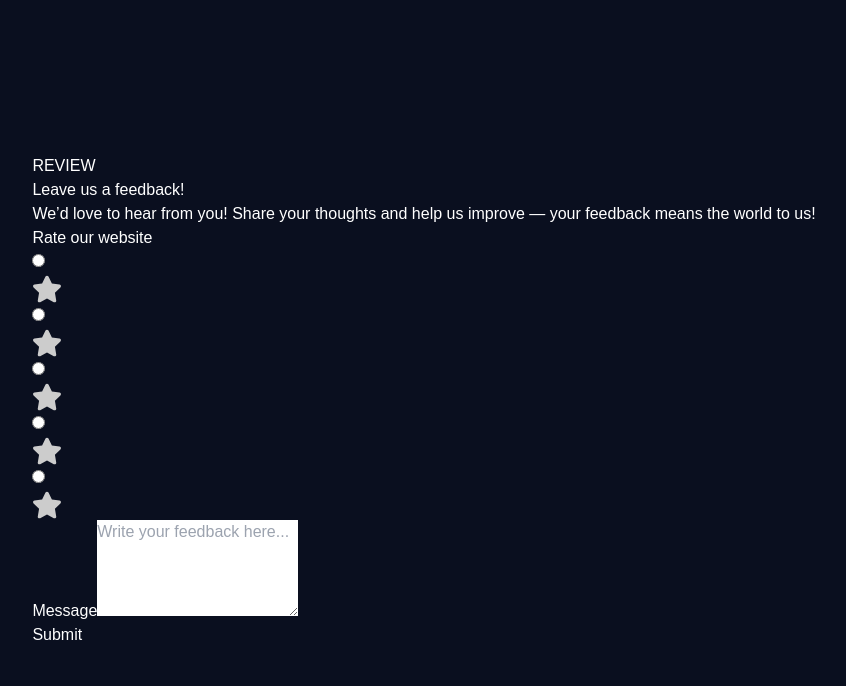
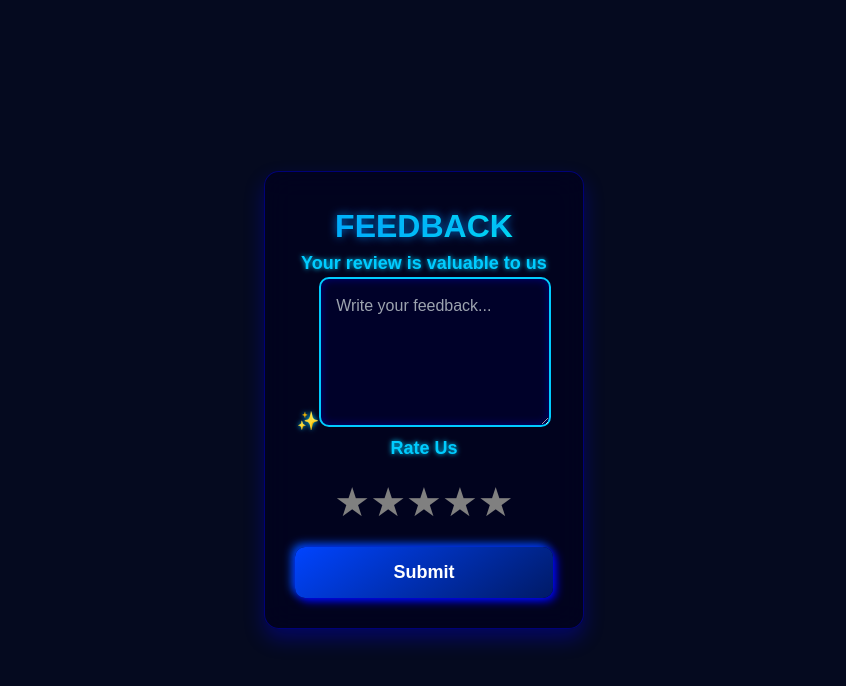
Before and after one commit to Vaish-011/NoteXpress, a React (Create React App) app in the folder Frontend/fe/: page /feedback in a window 1280 px wide. Shown: the top 686 px of the page, without its empty margins (216-1062 px from the left). Built offline with nearby package versions, Linux system fonts and the light colour scheme.

Commit message:
"Done Feedback UI"

```diff
--- /dev/null
+++ b/Frontend/fe/src/components/Feedback/Feedback.css
@@ -0,0 +1,100 @@
+/* 3D Glassmorphic Feedback Container */
+.feedback-container {
+    width: 50vw;
+    max-width: 50%;
+    height: auto;
+    margin: 50px auto;
+    padding: 30px;
+    background: rgba(0, 0, 30, 0.7); /* Dark blue glass effect */
+    backdrop-filter: blur(15px);
+    border-radius: 15px;
+    box-shadow: 0px 10px 20px rgba(0, 0, 255, 0.3); /* Blue glow */
+    text-align: center;
+    border: 1px solid rgba(0, 0, 255, 0.4);
+}
+
+@import url('https://fonts.googleapis.com/css2?family=Orbitron:wght@600&display=swap');
+/* Bold, Bigger, Neon Feedback Heading */
+.feedback-heading {
+    font-family: 'Orbitron', sans-serif;
+    font-size: 2rem;
+    text-transform: uppercase;
+    font-weight: bold;
+    background: linear-gradient(45deg, #00aaff, #00ffea);
+    -webkit-background-clip: text;
+    -webkit-text-fill-color: transparent;
+    text-shadow: 0 0 10px rgba(0, 140, 255, 0.8);
+}
+
+/* Centers all elements */
+.feedback-content {
+    display: flex;
+    flex-direction: column;
+    align-items: center;
+    gap: 15px;
+    margin-top: 15px;
+}
+
+/* Message Input with Neon Border */
+.feedback-message {
+    width: 90%;
+    height: 150px; /* Bigger textarea */
+    padding: 15px;
+    border-radius: 10px;
+    border: 2px solid #00ccff;
+    font-size: 16px;
+    outline: none;
+    resize: vertical;
+    background-color: rgba(0, 0, 50, 0.6); /* Dark blue transparent */
+    color: white; /* White text */
+    box-shadow: inset 0 0 10px rgba(0, 0, 255, 0.4);
+    transition: all 0.3s ease-in-out;
+}
+
+.feedback-message:focus {
+    border-color: #0088ff;
+    box-shadow: 0 0 15px #00ccff;
+}
+
+/* Rate Us Label */
+.feedback-label {
+    font-size: 18px;
+    font-weight: bold;
+    color: #00ccff;
+    text-align: center;
+    text-shadow: 0 0 5px #00ccff;
+}
+
+/* Stars Centered */
+.feedback-stars-container {
+    display: flex;
+    justify-content: center;
+    width: 100%;
+    margin-top: 10px;
+}
+
+/* Submit Button with 3D Effect */
+.feedback-button {
+    width: 100%;
+    padding: 12px;
+    background: linear-gradient(145deg, #0044ff, #001a66); /* Deep blue gradient */
+    color: white;
+    font-size: 18px;
+    font-weight: bold;
+    border: none;
+    border-radius: 10px;
+    cursor: pointer;
+    margin-top: 15px;
+    box-shadow: 3px 3px 10px #0000ff, -3px -3px 10px #0055ff;
+    transition: 0.3s ease;
+}
+
+.feedback-button:hover {
+    background: linear-gradient(145deg, #001a66, #0044ff);
+    box-shadow: 0 0 15px #00ccff;
+    transform: scale(1.05);
+}
+
+.feedback-button:active {
+    transform: scale(0.95);
+}
--- a/Frontend/fe/src/components/Feedback/Feedback.js
+++ b/Frontend/fe/src/components/Feedback/Feedback.js
@@ -1,101 +1,52 @@
 import React, { useState } from "react";
-import { FaStar } from "react-icons/fa";
+import ReactStars from "react-stars";
+import "./Feedback.css";
 
 const Feedback = () => {
-  const [rating, setRating] = useState(null);
-  const [hover, setHover] = useState(null);
+  const [rating, setRating] = useState(0);
   const [message, setMessage] = useState("");
+
+  const handleRatingChange = (newRating) => {
+    setRating(newRating);
+  };
 
   const handleSubmit = (e) => {
     e.preventDefault();
-
-    if (!rating || !message) {
-      alert("Please provide both a rating and a message.");
-      return;
-    }
-
-    alert("Feedback submitted successfully!");
-    setMessage(""); // Clear message after submission
-    setRating(null);
+    console.log("Feedback Submitted:", { rating, message });
+    alert("Thank you for your feedback!");
+    setMessage("");
+    setRating(0);
   };
 
   return (
-    <section>
-      <div className="bg-black text-white py-20">
-        <div className="container mx-auto flex flex-col md:flex-row my-6 md:my-24">
-          <div className="flex flex-col w-full lg:w-1/3 p-8">
-            <p className="ml-6 text-purple-500 text-lg uppercase tracking-loose">REVIEW</p>
-            <p className="text-3xl md:text-5xl my-4 leading-relaxed md:leading-snug">
-              Leave us a feedback!
-            </p>
-            <p className="text-sm md:text-base leading-snug text-gray-50 text-opacity-100">
-              We’d love to hear from you! Share your thoughts and help us improve — your feedback means the world to us!
-            </p>
-          </div>
-          <div className="flex flex-col w-full lg:w-2/3 justify-center">
-            <div className="container w-full px-4">
-              <div className="flex flex-wrap justify-center">
-                <div className="w-full lg:w-6/12 px-4">
-                  <div className="relative flex flex-col min-w-0 break-words w-full mb-6 shadow-lg rounded-lg bg-white">
-                    <div className="flex-auto p-5 lg:p-10">
-                      <h4 className="text-2xl mb-4 text-black font-semibold">Rate our website</h4>
-                      <form onSubmit={handleSubmit}>
-                        <div className="relative w-full mb-3 flex justify-center space-x-2">
-                          {[...Array(5)].map((_, index) => {
-                            const currentRating = index + 1;
-                            return (
-                              <label key={index}>
-                                <input
-                                  type="radio"
-                                  name="rating"
-                                  value={currentRating}
-                                  className="hidden"
-                                  onClick={() => setRating(currentRating)}
-                                />
-                                <FaStar
-                                  size={30}
-                                  className="cursor-pointer"
-                                  color={currentRating <= (hover || rating) ? "#fbbf24" : "#ccc"}
-                                  onMouseEnter={() => setHover(currentRating)}
-                                  onMouseLeave={() => setHover(null)}
-                                />
-                              </label>
-                            );
-                          })}
-                        </div>
-                        <div className="relative w-full mb-3">
-                          <label className="block uppercase text-gray-700 text-xs font-bold mb-2" htmlFor="message">
-                            Message
-                          </label>
+    <div className="feedback-container">
+      <h2 className="feedback-heading">Feedback</h2>
+      <form onSubmit={handleSubmit} className="feedback-form">
+        <label className="feedback-label">Your review is valuable to us ✨</label>
         <textarea
-                            maxLength="300"
-                            name="feedback"
-                            rows="4"
-                            className="border-0 px-3 py-3 bg-gray-300 placeholder-black text-gray-800 rounded text-sm shadow focus:outline-none w-full"
-                            placeholder="Write your feedback here..."
+           className="feedback-message"
+           placeholder="Write your feedback..."
            value={message}
            onChange={(e) => setMessage(e.target.value)}
-                            required
-                          ></textarea>
+/>
+
+    <div className="feedback-rating">
+  <label className="feedback-label">Rate Us</label>
+  <div className="feedback-stars-container">
+    <ReactStars
+      count={5}
+      size={40}
+      color2={"#ffd700"}
+      value={rating}
+      onChange={handleRatingChange}
+    />
   </div>
-                        <div className="text-center mt-6">
-                          <button
-                            className="bg-purple-600 text-black text-center mx-auto active:bg-yellow-400 text-sm font-bold uppercase px-6 py-3 rounded shadow hover:shadow-lg outline-none focus:outline-none"
-                            type="submit"
-                          >
-                            Submit
-                          </button>
 </div>
+
+
+        <button type="submit" className="feedback-button">Submit</button>
       </form>
     </div>
-                  </div>
-                </div>
-              </div>
-            </div>
-          </div>
-        </div>
-      </div>
-    </section>
   );
 };
 
--- a/Frontend/fe/src/components/Home/Home.css
+++ b/Frontend/fe/src/components/Home/Home.css
@@ -1,29 +1,77 @@
-/* Apply to entire page */
+/* General */
 body {
-    background: #0a0f1f;  /* Deep dark blue background */
+    background: #050a1f; /* Dark navy background */
     color: white;
     font-family: 'Poppins', sans-serif;
     transition: all 0.3s ease-in-out;
-    overflow: scroll;
+    overflow:scroll;
 }
+
+@import url('https://fonts.googleapis.com/css2?family=Orbitron:wght@600&display=swap');
+
+.navbar h1 {
+    font-family: 'Orbitron', sans-serif;
+    font-size: 2rem;
+    text-transform: uppercase;
+    font-weight: bold;
+    background: linear-gradient(45deg, #00aaff, #00ffea);
+    -webkit-background-clip: text;
+    -webkit-text-fill-color: transparent;
+    text-shadow: 0 0 10px rgba(0, 140, 255, 0.8);
+}
+
 
 /* Navbar */
 .navbar {
-    background: rgba(10, 15, 31, 0.9); /* Semi-transparent deep blue */
-    box-shadow: 0px 4px 10px rgba(0, 140, 255, 0.3);
+    position: fixed;
+    top: 0;
+    left: 0;
+    width: 100%;
+    height: 4rem;
+    background: rgba(5, 10, 25, 0.95); /* Darker blue with slight transparency */
+    box-shadow: 0px 4px 10px rgba(0, 140, 255, 0.5); /* Blue glow effect */
+    z-index: 100;
+    display: flex;
+    justify-content: space-between;
+    align-items: center;
+    padding: 0 20px;
+    font-size: 1.5rem;
 }
+
+.hamburger {
+    font-size: 2rem;
+    cursor: pointer !important;  /* Ensures the correct cursor */
+    position: absolute;
+    right: 1rem;
+    top: 1rem;
+    user-select: none;  /* Prevents accidental text selection */
+}
+
 
 /* Sidebar */
 .sidebar {
-    background: rgba(15, 20, 40, 0.95);
+    position: fixed;
+    top: 0;
+    left: 0;
+    height: 100vh;
+    width: 250px;
+    background: rgba(10, 15, 30, 0.98);
     border-right: 2px solid rgba(0, 140, 255, 0.5);
-      z-index: 1;
+    z-index: 99;
+    transform: translateX(-100%);
+    transition: transform 0.3s ease-in-out;
+    padding-top: 5rem;
+
+}
+
+.sidebar.open {
+    transform: translateX(0);
 }
 
 /* Sidebar Links */
 .sidebar li {
-    padding: 10px;
-    border-radius: 5px;
+    padding: 15px;
+    border-radius: 8px;
     transition: background 0.3s ease-in-out;
 }
 
@@ -33,115 +81,60 @@ body {
 
 /* Main Content */
 .main-content {
-    background: transparent;
-  }
-
-
-
-
-  /* Navbar */
-  .navbar {
-      @apply flex justify-between items-center bg-gray-900 text-white p-4 fixed w-full top-0 shadow-md;
-      height: 4rem;
-      z-index: 50;
+    margin-top: 550px; /* Move below navbar */
+    margin-left: 50px; /* Adjust for sidebar */
+    padding: 20px;
 
 }
 
-    .logo {
-      @apply text-2xl font-bold ml-4;
-    }
-
-    .hamburger {
-      @apply text-2xl cursor-pointer absolute right-4 top-4;
-    }
-
-    /* Sidebar */
-    .sidebar {
-      @apply fixed top-0 left-0 h-full w-64 bg-gray-800 text-white p-5 transform -translate-x-full transition-transform duration-300 ease-in-out;
-    }
-
-    .sidebar.open {
-      @apply translate-x-0;
-    }
-
-    .sidebar ul {
-      @apply space-y-4 mt-20;
-    }
-
-    .sidebar li {
-      @apply cursor-pointer hover:text-gray-300;
-    }
-
-    /* Main Content */
-    .main-content {
-      @apply flex flex-col pt-24;
-    }
-
-    /* Cards Grid */
-    .cards-grid {
-      @apply flex flex-wrap justify-center gap-8 p-10 w-full md:w-4/5;
-      margin-top: 10rem;
-      margin-left: 15rem;
-  }
-
-    /* Photo Card */
-    .icon-container {
-      display: flex;
-      justify-content: center;
-      align-items: center;
-      width: 80px;
-      height: 80px;
-      background: rgba(255, 255, 255, 0.1);
-      border-radius: 50%;
-      margin-bottom: 10px;
-    }
-
+/* Cards - 3D Glassmorphism */
 .photo-card {
-      width: 250px;  /* Set a fixed width */
-      height: 300px; /* Set a fixed height */
-      background: rgba(255, 255, 255, 0.15);
+    width: 260px;
+    height: 320px;
+    background: linear-gradient(135deg, rgba(0, 0, 50, 0.4), rgba(0, 140, 255, 0.2));
     border-radius: 15px;
-      backdrop-filter: blur(10px);
-      border: 2px solid rgba(255, 255, 255, 0.3);
-      transition: transform 0.2s ease-in-out, box-shadow 0.2s ease-in-out, border 0.2s ease-in-out;
+    backdrop-filter: blur(15px);
+    border: 2px solid rgba(255, 255, 255, 0.2);
+    box-shadow: 0 8px 25px rgba(0, 140, 255, 0.6);
     display: flex;
     flex-direction: column;
     align-items: center;
     justify-content: center;
     text-align: center;
     padding: 20px;
-  }
-  /* Hover effect - blue glow */
-  .photo-card:hover {
-    transform: translateY(-5px); /* Slight lift effect */
-    box-shadow: 0 4px 20px rgba(0, 140, 255, 0.6); /* Blue glowing shadow */
-    border: 2px solid rgba(0, 140, 255, 0.8);
+    transition: transform 0.2s ease-in-out, box-shadow 0.3s ease-in-out;
 }
 
-  /* Click effect - stronger glow */
-  .photo-card:active {
-    box-shadow: 0 0 30px rgba(0, 140, 255, 1); /* Intense glow */
-    transform: scale(0.98); /* Slight press-in effect */
+/* Hover effect - more depth */
+.photo-card:hover {
+    transform: translateY(-8px) scale(1.02);
+    box-shadow: 0 10px 30px rgba(0, 140, 255, 0.8);
 }
 
-  /* Ensure all icons inside the photo cards are centered and properly sized */
+/* Click effect - intense glow */
+.photo-card:active {
+    box-shadow: 0 0 35px rgba(0, 140, 255, 1);
+    transform: scale(0.98);
+}
+
+/* Icons inside cards */
 .icon-container {
-      width: 80px;
-      height: 80px;
-      background: rgba(255, 255, 255, 0.1);
+    width: 90px;
+    height: 90px;
+    background: rgba(255, 255, 255, 0.15);
     border-radius: 50%;
     display: flex;
     align-items: center;
     justify-content: center;
-      font-size: 2rem;
-      margin-bottom: 10px;
+    font-size: 2.5rem;
+    box-shadow: inset 0 4px 10px rgba(255, 255, 255, 0.1);
 }
 
-  /* Adjust text size for better visibility */
+/* Card Text */
 .card-title {
-      font-size: 1.5rem; /* Larger font size */
+    font-size: 1.6rem;
     font-weight: bold;
-      color: #00aaff; ;
+    color: #00aaff;
 }
 
 .card-description {
@@ -149,3 +142,14 @@ body {
     color: #d1d1d1;
     margin-top: 10px;
 }
+
+.cards-grid {
+    display: flex;
+    flex-wrap:wrap;  /* Ensures responsiveness */
+    justify-content: center; /* Centers items horizontally */
+    gap: 50px;  /* Adds space between cards */
+    padding: 30px;
+    width: calc(100% - 270px); /* Adjust width to account for sidebar */
+    margin-left: 200px; /* Ensure it doesn't go under the sidebar */
+    overflow-x: auto; /* Enables horizontal scrolling if needed */
+}
```
Lines whose indentation alone changed are shown as unchanged.
